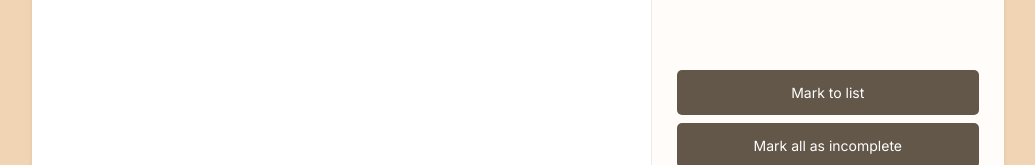
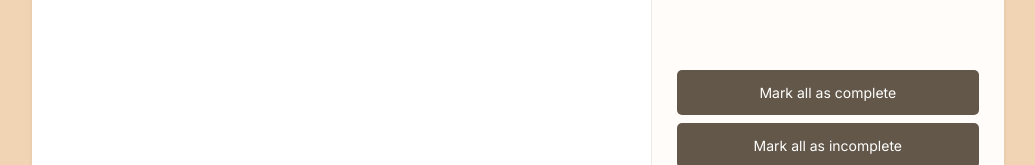
Before and after one commit to truejojo/trekbag, a React (Vite) app: page / in a window 1280 px wide. Shown: the part 403-568 px from the top of the page, without its empty margins (122-1157 px from the left). Built offline with nearby package versions, Linux system fonts and the light colour scheme.

Commit message:
Naming Props & finish buttons: add all functionality to the buttongroup

```diff
--- a/index.html
+++ b/index.html
@@ -8,7 +8,7 @@
       rel="stylesheet"
     />
     <script defer type="module" src="/src/main.jsx"></script>
-    <title>Vite + React</title>
+    <title>Trekbag</title>
   </head>
   <body>
     <div id="root"></div>
--- a/src/components/App.jsx
+++ b/src/components/App.jsx
@@ -26,13 +26,47 @@ function App() {
     setItems((prevItems) => [newItem, ...prevItems]);
   };
 
+  const handleRemoveAllItems = () => {
+    setItems([]);
+  };
+
+  const handleResetToInitial = () => {
+    setItems(itemsList);
+  };
+
+  const handleMarkAllAsIncomplete = () => {
+    setItems((prevItems) =>
+      prevItems.map((item) => ({ ...item, packed: false })),
+    );
+  };
+
+  const handleMarkAllAsComplete = () => {
+    setItems((prevItems) =>
+      prevItems.map((item) => ({ ...item, packed: true })),
+    );
+  };
+
+  const handleToggleItem = (itemId) => {
+    setItems((prevItems) =>
+      prevItems.map((item) =>
+        item.id === itemId ? { ...item, packed: !item.packed } : item,
+      ),
+    );
+  };
+
   return (
     <>
       <BackgroundHeading />
       <main>
         <Header />
-        <ItemList items={items} />
-        <Sidebar handleAddItem={handleAddItem} />
+        <ItemList items={items} handleToggleItem={handleToggleItem} />
+        <Sidebar
+          handleAddItem={handleAddItem}
+          handleRemoveAllItems={handleRemoveAllItems}
+          handleResetToInitial={handleResetToInitial}
+          handleMarkAllAsIncomplete={handleMarkAllAsIncomplete}
+          handleMarkAllAsComplete={handleMarkAllAsComplete}
+        />
       </main>
       <Footer />
     </>
--- a/src/components/Button.jsx
+++ b/src/components/Button.jsx
@@ -1,8 +1,11 @@
 import React from 'react';
 
-const Button = ({ children, type }) => {
+const Button = ({ children, buttonType, onClick }) => {
   return (
-    <button className={`btn ${type === 'secondary' ? 'btn--secondary' : ''}`}>
+    <button
+      onClick={onClick}
+      className={`btn ${buttonType === 'secondary' ? 'btn--secondary' : ''}`}
+    >
       {children}
     </button>
   );
--- a/src/components/ButtonGroup.jsx
+++ b/src/components/ButtonGroup.jsx
@@ -1,17 +1,38 @@
 import Button from './Button';
 
-const buttons = [
-  { id: '1', text: 'Mark to list' },
-  { id: '2', text: 'Mark all as incomplete' },
-  { id: '3', text: 'Reset to initial' },
-  { id: '4', text: 'Remove all items' },
-];
+const ButtonGroup = ({
+  handleRemoveAllItems,
+  handleResetToInitial,
+  handleMarkAllAsIncomplete,
+  handleMarkAllAsComplete,
+}) => {
+  const buttons = [
+    {
+      id: '1',
+      text: 'Mark all as complete',
+      onClick: handleMarkAllAsComplete,
+    },
+    {
+      id: '2',
+      text: 'Mark all as incomplete',
+      onClick: handleMarkAllAsIncomplete,
+    },
+    {
+      id: '3',
+      text: 'Reset to initial',
+      onClick: handleResetToInitial,
+    },
+    {
+      id: '4',
+      text: 'Remove all items',
+      onClick: handleRemoveAllItems,
+    },
+  ];
 
-const ButtonGroup = () => {
   return (
     <section className='button-group'>
       {buttons.map((button) => (
-        <Button key={button.id} type='secondary'>
+        <Button key={button.id} buttonType='secondary' onClick={button.onClick}>
           {button.text}
         </Button>
       ))}
--- a/src/components/ItemList.jsx
+++ b/src/components/ItemList.jsx
@@ -1,10 +1,8 @@
-import { useState } from 'react';
-
-const ItemList = ({ items }) => {
+const ItemList = ({ items, handleToggleItem }) => {
   return (
     <ul>
       {items.map((item) => (
-        <Item key={item.id} item={item} />
+        <Item key={item.id} item={item} onToggle={handleToggleItem} />
       ))}
     </ul>
   );
@@ -12,21 +10,16 @@ const ItemList = ({ items }) => {
 
 export default ItemList;
 
-const Item = ({ item }) => {
+const Item = ({ item, onToggle }) => {
   const { id, label, packed } = item;
-  const [isChecked, setIsChecked] = useState(packed);
-
-  const handleIsChecked = () => {
-    setIsChecked(!isChecked);
-  };
 
   return (
     <li className='item'>
       <input
         type='checkbox'
         id={id}
-        checked={isChecked}
-        onChange={handleIsChecked}
+        checked={packed}
+        onChange={() => onToggle(id)}
       />
       <label htmlFor={id}>{label}</label>
       <button onClick={() => {}}>X</button>
--- a/src/components/Sidebar.jsx
+++ b/src/components/Sidebar.jsx
@@ -1,11 +1,22 @@
 import AddItemForm from './AddItemForm';
 import ButtonGroup from './ButtonGroup';
 
-const Sidebar = ({ handleAddItem }) => {
+const Sidebar = ({
+  handleAddItem,
+  handleRemoveAllItems,
+  handleResetToInitial,
+  handleMarkAllAsIncomplete,
+  handleMarkAllAsComplete,
+}) => {
   return (
     <div className='sidebar'>
       <AddItemForm onAddItem={handleAddItem} />
-      <ButtonGroup />
+      <ButtonGroup
+        handleRemoveAllItems={handleRemoveAllItems}
+        handleResetToInitial={handleResetToInitial}
+        handleMarkAllAsIncomplete={handleMarkAllAsIncomplete}
+        handleMarkAllAsComplete={handleMarkAllAsComplete}
+      />
     </div>
   );
 };
```
